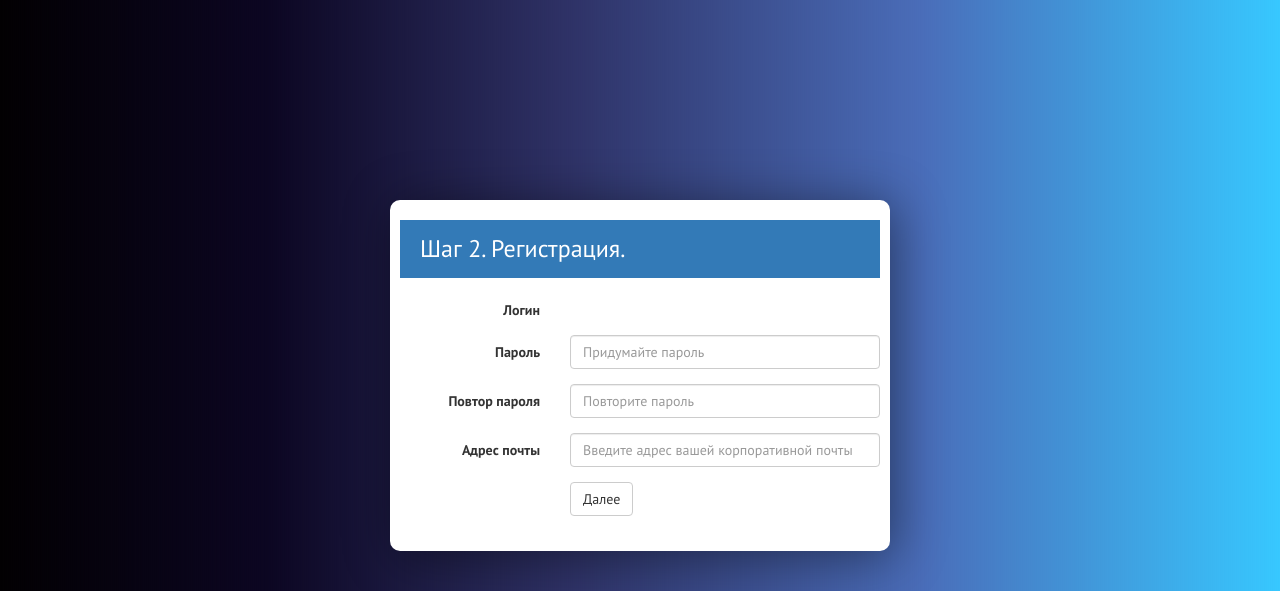
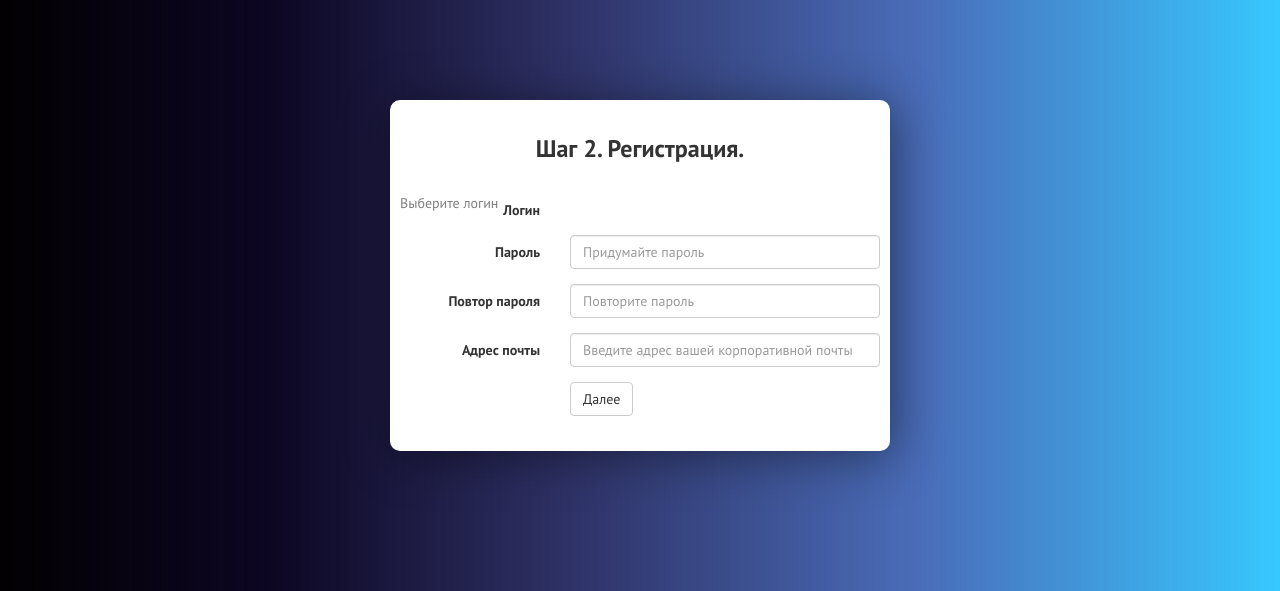
Before and after one commit to savvinovan/adsotr, a Yii app: template views/site/step2.php in a window 1280 px wide. Shown: the top 591 px of the page. Run offline with PHP 8.4 and a stand-in for Yii, Linux system fonts and the light colour scheme; the template is opened without the code that fills it, so the values that code supplies are empty; some libraries are stand-ins or nearby versions.

Commit message:
added step2

```diff
--- a/dev/stylus/style.styl
+++ b/dev/stylus/style.styl
@@ -21,7 +21,7 @@ body
     font-weight 700
 
 .register-form__div, .login-choose-form
-    top 200px
+    top 100px
     padding 20px 10px
     //-webkit-box-shadow 10px 10px 5px -8px rgba(0,0,0,0.43)
     //-moz-box-shadow 10px 10px 5px -8px rgba(0,0,0,0.43)
@@ -126,3 +126,11 @@ input.logonname + img + span, input.logonname + img
 .copy a:hover, .copy a:active
     border-bottom none
     text-decoration none
+
+//
+//        STEP 2
+//
+.login-choose-popup__div
+    position absolute
+    color #000
+    opacity 0.5
--- a/views/site/step1.php
+++ b/views/site/step1.php
@@ -15,19 +15,19 @@ $this->title = 'Регистрация сотрудников в WiFi';
       <div class="form-group">
         <label for="fio" class="col-sm-4 control-label">Фамилия, имя, отчество</label>
         <div class="col-sm-8">
-          <input type="text" class="form-control" id="fio" placeholder="Введите ваше ФИО" name="fio" value='<?=$_SESSION['personalData']['fio']?>'/>
+          <input type="text" class="form-control" id="fio" placeholder="Введите ваше ФИО" name="fio" value='<?=$data['fio']?>'/>
         </div>
       </div>
       <div class="form-group">
         <label for="borndate" class="col-sm-4 control-label">Дата рождения</label>
         <div class="col-sm-8">
-          <input type="text" class="form-control date" id="borndate" placeholder="Введите дату рождения" name="BornDate" value='<?=$_SESSION['personalData']['BornDate']?>' />
+          <input type="text" class="form-control date" id="borndate" placeholder="Введите дату рождения" name="BornDate" value='<?=$data['BornDate']?>' />
         </div>
       </div>
       <div class="form-group">
         <label for="docserial" class="col-sm-4 control-label">Паспорт гражданина РФ</label>
         <div class="col-sm-8">
-          <input type="text" class="form-control" id="docserialno" placeholder="Введите серию и номер паспорта" name="docserialno" value='<?=$_SESSION['personalData']['DocSerial']?> <?=$_SESSION['personalData']['DocNo']?>' />
+          <input type="text" class="form-control" id="docserialno" placeholder="Введите серию и номер паспорта" name="docserialno" value='<?=$data['DocSerial']?> <?=$data['DocNo']?>' />
         </div>
       </div>
       <div class="form-group">
--- a/views/site/step2.php
+++ b/views/site/step2.php
@@ -8,12 +8,18 @@ $this->title = 'Регистрация сотрудников в WiFi';
 ?>
 <div class="login-choose-form">
   <form class="form-horizontal" method="POST" action="<?=Url::toRoute('/site/step2')?>">
-  <h3>Шаг 2. Регистрация.</h3>
-   <div class="form-group">
+    <div class="center-text__div">
+      <h3 class="registration-title__h3">Шаг 2. Регистрация.</h3>
+    </div>
+    <div class="login-choose-popup__div">
+      Выберите логин
+    </div>
+
+    <div class="form-group">
       <label for="password" class="col-sm-4 control-label">Логин</label>
       <div class="col-sm-8">
           <?php foreach($logins as $row) { ?>
-            <label>
+            <label class="login-select__label">
                 <?php if($row['isAvailable']) { ?>
                     <input type="radio" name="logonname" id="logonname-<?=$row['Name']?>" class='logonname' value="<?=$row['Name']?>">
                     <?php echo Html::img('@web/img/knob/Knob Valid Green.png') ?>
@@ -23,7 +29,7 @@ $this->title = 'Регистрация сотрудников в WiFi';
             </label>
           <?php } ?>
       </div>
-   </div>
+</div>
    <div class="form-group">
       <label for="password" class="col-sm-4 control-label">Пароль</label>
       <div class="col-sm-8">
```
Also changed, not shown: web/css/style.css (+1 -1 lines).
